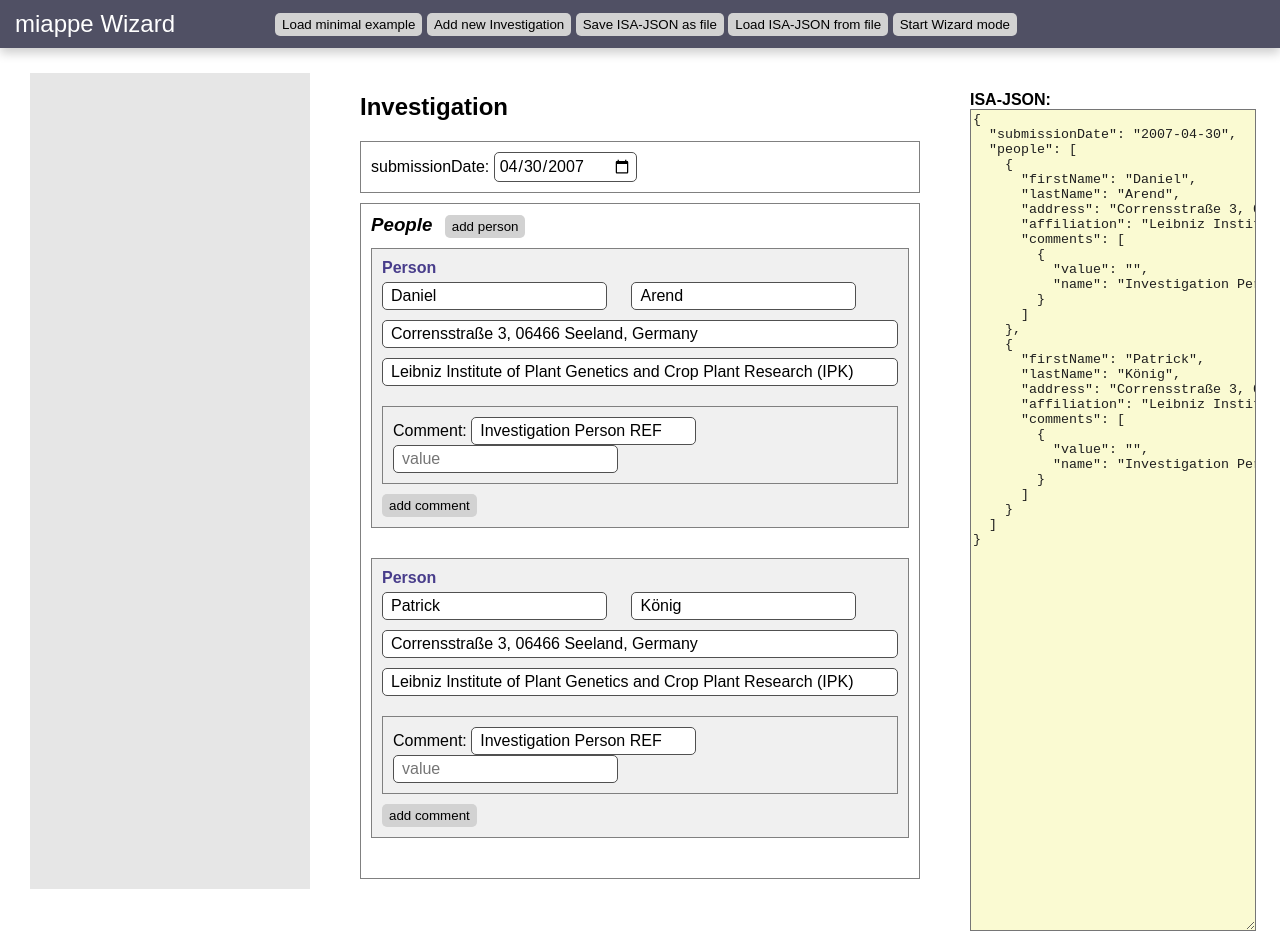
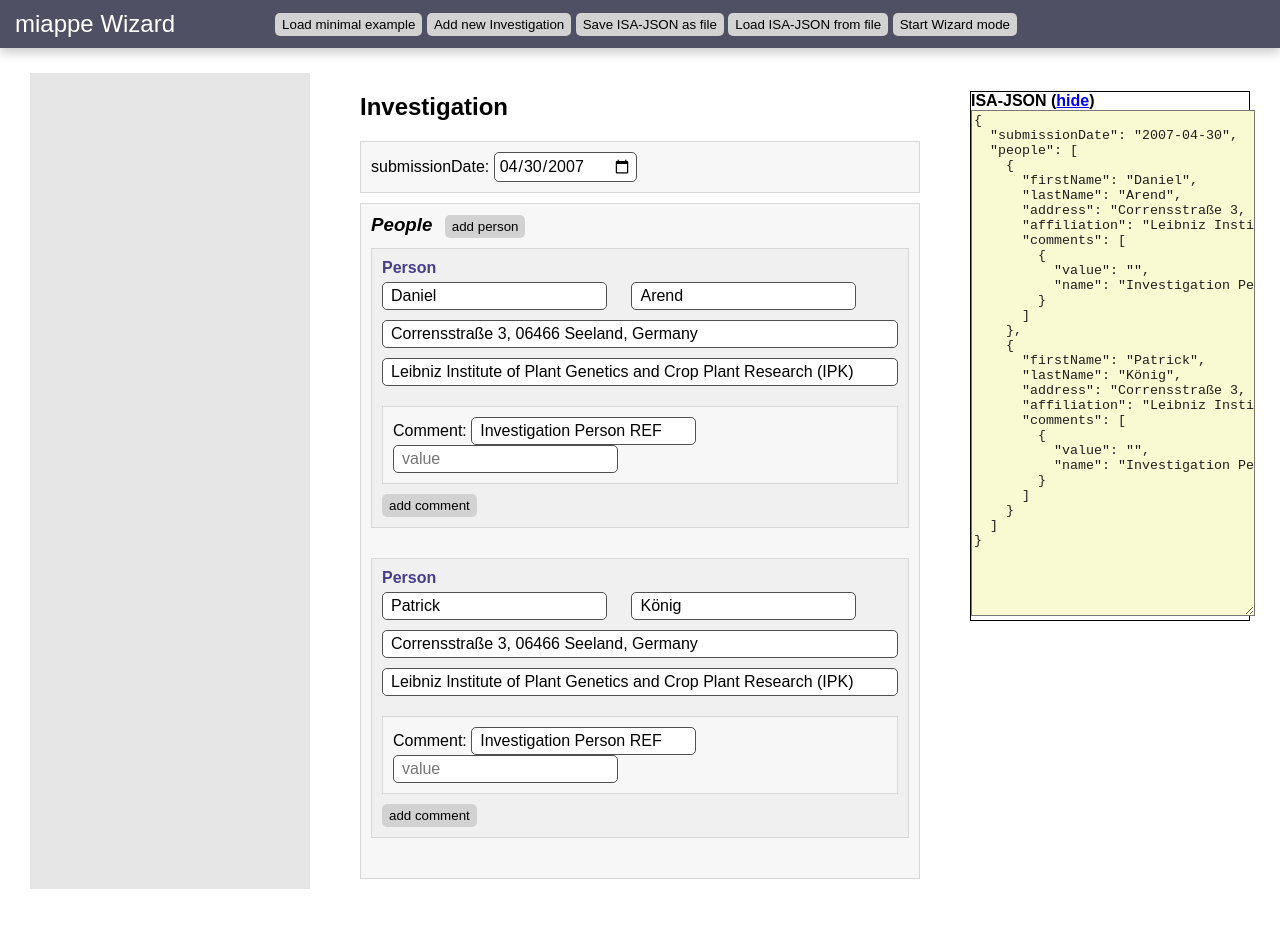
Before and after one commit to IPK-BIT/miappe-wizard, a Svelte app: page / in a window 1280 px wide. Both pictures are taken after a click on the button "Load minimal example". After the commit the page ends 899 px from the top, so only its background shows below. Built offline with nearby package versions, Linux system fonts and the light colour scheme.

Commit message:
major refactoring

```diff
--- a/src/App.svelte
+++ b/src/App.svelte
@@ -1,120 +1,28 @@
 <script>
-    import { onMount } from 'svelte';
-
-    import Schemas from '@/lib/schemas.js';
-
     import Header from '@/components/Header.svelte';
     import Explanation from '@/components/Explanation.svelte';
-
-    import Date from '@/components/generic/Date.svelte';
-    import People from '@/components/generic/People.svelte';
-    import Studies from '@/components/study/Studies.svelte';
 
     import Investigation from '@/components/investigation/Investigation.svelte';
     import InvestigationWizard from '@/components/investigation/InvestigationWizard.svelte';
 
+    import { isaObj, isaStr } from '@/stores/isa.js';
 
-    let dataLoaded = false;
-    let isa = {};
-    let isaAsString = '';
 
+    let showJson = true;
     let mode = 'form'; // ['form', 'wizard']
 
-    let componentMapper = {
-        'submissionDate': Date,
-        'people': People,
-        'studies': Studies
-    };
 
-    let components = Object.keys(componentMapper);
-
-    function parseISA(isaAsString) {
-        if (isaAsString !== '') {
-            isa = JSON.parse(isaAsString);
-            dataLoaded = true;
+    function handleMenuAction(event) {
+        if (event.detail.action === 'startWizardMode') {
+            mode = 'wizard';
         }
-    }
-
-    function populateTextarea(isa) {
-        isaAsString = JSON.stringify(isa, null, 2);
-    }
-
-    async function loadISA() {
-        const response = await fetch('data/minimal_1.json');
-        const json = await response.json();
-        populateTextarea(json);
-        dataLoaded = true;
-    }
-
-    async function addInvestigation() {
-        let emptyInvestigation = await Schemas.getObjectFromSchema('investigation');
-        populateTextarea(emptyInvestigation);
-        dataLoaded = true;
-    }
-
-    function startWizardMode() {
-        if (Object.keys(isa).length == 0) {
-            addInvestigation();
-        }
-        mode = 'wizard';
-    }
-
-
-    $: parseISA(isaAsString);
-    $: if (dataLoaded) populateTextarea(isa);
-
-
-    function saveIsaAsJson() {
-        const a = document.createElement('a');
-        a.href = URL.createObjectURL(new Blob([JSON.stringify(isa, null, 2)], {
-            type: 'application/json'
-        }));
-        a.setAttribute('download', 'isa.json');
-        document.body.appendChild(a);
-        a.click();
-        document.body.removeChild(a);
-    }
-
-    function loadIsaFromJson() {
-        let input = document.createElement('input');
-        input.type = 'file';
-        input.accept = '.json,application/json';
-        input.onchange = _ => {
-
-            let fileLoaded = (e) => {
-                let lines = e.target.result;
-                let json = JSON.parse(lines);
-                populateTextarea(json);
-            }
-
-            let fr = new FileReader();
-            fr.onload = fileLoaded;
-            fr.readAsText(input.files[0]);
-        };
-        input.click();
-    }
-
-
-    onMount(() => {
-        //loadISA();
-    });
-
-    function handleAction(event) {
-        let map = {
-            'loadISA': loadISA,
-            'addInvestigation': addInvestigation,
-            'saveIsaAsJson': saveIsaAsJson,
-            'loadIsaFromJson': loadIsaFromJson,
-            'startWizardMode': startWizardMode,
-        }
-        map[event.detail.action]();
     }
 
 </script>
 
 <main>
 
-    <Header on:action={handleAction} />
+    <Header on:menuAction={handleMenuAction} {isaObj} />
 
     <div class="content">
 
@@ -125,9 +33,9 @@
         <div class="middlecol">
 
             {#if mode === 'form'}
-            <Investigation bind:isa={isa} />
+            <Investigation bind:isa={$isaObj} />
             {:else if mode === 'wizard'}
-            <InvestigationWizard on:closeWizard={() => {mode = 'form'}} bind:isa={isa} />
+            <InvestigationWizard on:closeWizard={() => {mode = 'form'}} bind:isa={$isaObj} />
             {/if}
 
         </div>
@@ -136,8 +44,15 @@
             <Explanation />
 
             <br />
-            <strong>ISA-JSON:</strong>
-            <textarea bind:value={isaAsString}></textarea>
+
+            <div id="json">
+                <strong>ISA-JSON (<a href="#" on:click={() => showJson = !showJson}>{showJson ? 'hide' : 'show'}</a>)</strong>
+
+                {#if showJson}
+                <textarea bind:value={$isaStr}></textarea>
+                {/if}
+
+            </div>
         </div>
     </div>
 
@@ -182,6 +97,7 @@ main {
 textarea {
     width: 100%;
     height: 100%;
+    min-height: 500px;
     background: lightgoldenrodyellow;
     padding: 2px;
     color: rgb(30,30,30);
@@ -193,8 +109,9 @@ textarea {
 :global(div.attr) {
     padding: 10px;
     margin-bottom: 10px;
-    border: 1px solid grey;
+    border: 1px solid rgb(215,215,215);
     box-sizing: border-box;
+    background: rgb(247,247,247);
 }
 
 :global(div.attr > h4) {
@@ -229,4 +146,9 @@ button {
     margin-top: 3px;
 }
 
+#json {
+    border: 1px solid black;
+    box-sizing: border-box;
+}
+
 </style>
--- /dev/null
+++ b/src/actions/explanation.js
@@ -0,0 +1,14 @@
+import { explanation } from '@/stores/explanation.js';
+
+export function explanationActionFactory(isaLevel) {
+    let action = (elem) => {
+        elem.addEventListener('focus', (ev) => {
+            explanation.setIsaLevel(isaLevel);
+            explanation.setAttr(elem.dataset.attr);
+        });
+        elem.addEventListener('blur', (ev) => {
+            explanation.reset()
+        });
+    }
+    return action;
+}
--- a/src/components/Explanation.svelte
+++ b/src/components/Explanation.svelte
@@ -11,6 +11,9 @@
             'description': 'This is the description.',
             'submissionDate': 'This is the submissionDate.',
             'publicReleaseDate': 'This is the publicReleaseDate.',
+        },
+        'Study': {
+            'title': 'This is the title of your study.'
         }
     }
 </script>
@@ -18,7 +21,7 @@
 
 <section>
 
-    {#if $explanation.attr !== false && $explanation.attr !== undefined}
+    {#if $explanation.attr !== undefined && $explanation.attr !== false && explanations[$explanation.isaLevel] !== undefined && explanations[$explanation.isaLevel][$explanation.attr] !== undefined}
     Explanation: {explanations[$explanation.isaLevel][$explanation.attr]}
     {/if}
 
--- a/src/components/Header.svelte
+++ b/src/components/Header.svelte
@@ -1,11 +1,61 @@
 <script>
+    export let isaObj;
+
     import { createEventDispatcher } from 'svelte';
     const dispatch = createEventDispatcher();
 
-    function emit(action) {
-		dispatch('action', {
-            action: action
+    import Schemas from '@/lib/schemas.js';
+
+
+
+    function startWizardMode() {
+        if (Object.keys($isaObj).length == 0) {
+            addInvestigation();
+        }
+		dispatch('menuAction', {
+            action: 'startWizardMode'
 		});
+    }
+
+    async function loadISA() {
+        const response = await fetch('data/minimal_1.json');
+        const json = await response.json();
+        $isaObj = json;
+    }
+
+    async function addInvestigation() {
+        let emptyInvestigation = await Schemas.getObjectFromSchema('investigation');
+        $isaObj = emptyInvestigation;
+    }
+
+    function saveIsaAsJson() {
+        const a = document.createElement('a');
+        a.href = URL.createObjectURL(new Blob([JSON.stringify($isaObj, null, 2)], {
+            type: 'application/json'
+        }));
+        a.setAttribute('download', 'isa.json');
+        document.body.appendChild(a);
+        a.click();
+        document.body.removeChild(a);
+    }
+
+    function loadIsaFromJson() {
+        let input = document.createElement('input');
+        input.type = 'file';
+        input.accept = '.json,application/json';
+        input.onchange = () => {
+
+            let fileLoaded = (e) => {
+                let lines = e.target.result;
+                let json = JSON.parse(lines);
+                $isaObj = json;
+            }
+
+            let fr = new FileReader();
+            fr.onload = fileLoaded;
+            fr.readAsText(input.files[0]);
+        };
+        input.click();
     }
 </script>
 
@@ -16,11 +66,12 @@
     </div>
 
     <div class="flex-items">
-        <button on:click|preventDefault={() => emit('loadISA')}>Load minimal example</button>
-        <button on:click|preventDefault={() => emit('addInvestigation')}>Add new Investigation</button>
-        <button on:click|preventDefault={() => emit('saveIsaAsJson')}>Save ISA-JSON as file</button>
-        <button on:click|preventDefault={() => emit('loadIsaFromJson')}>Load ISA-JSON from file</button>
-        <button on:click|preventDefault={() => emit('startWizardMode')}>Start Wizard mode</button>
+        <button on:click|preventDefault={() => loadISA()}>Load minimal example</button>
+        <button on:click|preventDefault={() => addInvestigation()}>Add new Investigation</button>
+        <button on:click|preventDefault={() => saveIsaAsJson()}>Save ISA-JSON as file</button>
+        <button on:click|preventDefault={() => loadIsaFromJson()}>Load ISA-JSON from file</button>
+        <button on:click|preventDefault={() => startWizardMode()}>Start Wizard mode</button>
+
     </div>
 </header>
 
--- a/src/components/generic/Date.svelte
+++ b/src/components/generic/Date.svelte
@@ -3,20 +3,18 @@
     let date;
     export { date as value };
 
+    import { explanationActionFactory } from '@/actions/explanation.js';
     import { getContext } from 'svelte';
-    import { explanation } from '@/stores/explanation.js';
+    const isaLevel = getContext('isaLevel');
 
-    const isaLevel = getContext('isaLevel');
-    explanation.setIsaLevel(isaLevel);
-
-    //TODO: use Svelte actions to inject focus/blur behaviour into the <input> element
+    let explanationAction = explanationActionFactory(isaLevel);
 
 </script>
 
 
 <section>
 
-    <div class="attr">{attr}: <input on:focus={() => explanation.setAttr(attr)} on:blur={() => explanation.reset()} class="datepicker" type="date" bind:value={date} /></div>
+    <div class="attr">{attr}: <input use:explanationAction data-attr={attr} class="datepicker" type="date" bind:value={date} /></div>
 
 </section>
 
--- a/src/components/study/Studies.svelte
+++ b/src/components/study/Studies.svelte
@@ -1,6 +1,9 @@
 <script lang="ts">
     let studies: Array<Object>;
     export { studies as value };
+
+    import { setContext } from 'svelte';
+    setContext('isaLevel', 'Study');
 
     import Schemas from '@/lib/schemas.js';
     import Study from '@/components/study/Study.svelte';
--- /dev/null
+++ b/src/stores/isa.js
@@ -0,0 +1,36 @@
+import { writable } from 'svelte/store';
+
+function createIsaStoresSynced() {
+
+	const storeIsaObj = writable({});
+    const storeIsaStr = writable('');
+
+    const setIsaObj = (isaObj) => {
+        storeIsaObj.set(isaObj);
+        storeIsaStr.set(JSON.stringify(isaObj, null, 2));
+    }
+
+    const setIsaStr = (isaStr) => {
+        storeIsaObj.set(JSON.parse(isaStr));
+        storeIsaStr.set(isaStr);
+    }
+
+    const storesSynced = {
+        isaObj: {
+            subscribe: storeIsaObj.subscribe,
+            set: setIsaObj
+        },
+        isaStr: {
+            subscribe: storeIsaStr.subscribe,
+            set: setIsaStr
+        }
+    };
+
+    return storesSynced;
+
+}
+
+const storesIsa = createIsaStoresSynced();
+
+export const isaObj = storesIsa.isaObj;
+export const isaStr = storesIsa.isaStr;
```
Also changed, not shown: src/components/generic/String.svelte (+4 -6 lines), src/components/study/Study.svelte (+7 -1 lines), src/stores/explanation.js (+14 -5 lines).
